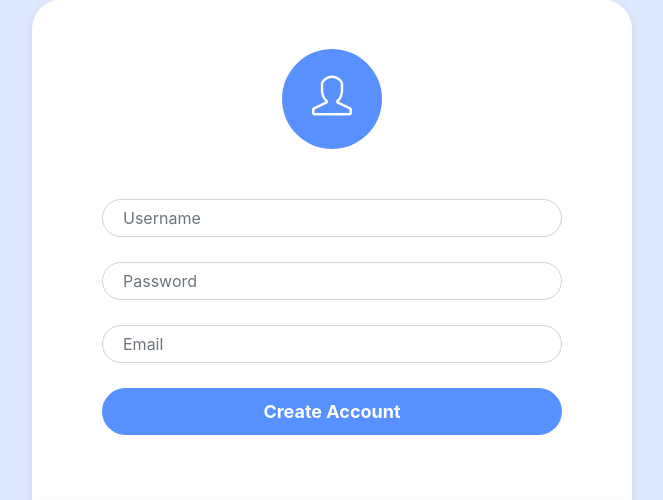
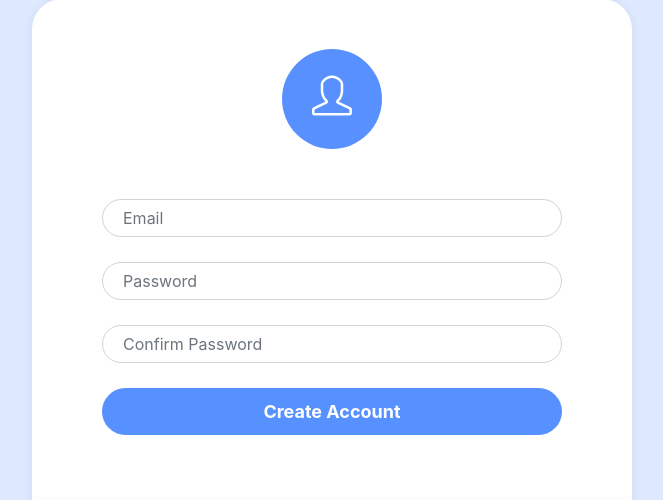
Before and after one commit to lanyshi/php_user_authentication, a PHP site: page /signup.php in a window 1280 px wide. Shown: the part 51-551 px from the top of the page, without its empty margins (308-971 px from the left). Run offline with PHP 8.4, Linux system fonts and the light colour scheme; some libraries are stand-ins or nearby versions.

Commit message:
Change Register form fields

```diff
--- a/controllers/register.php
+++ b/controllers/register.php
@@ -4,36 +4,26 @@
 include('config/db.php');
 
 // Error & success messages
-global $success_msg, $email_exist, $username_exist, $_usernameErr, $_emailErr, $_passwordErr;
-global $usernameEmptyErr, $emailEmptyErr, $passwordEmptyErr;
+global $email_exist, $_emailErr, $_passwordErr;
+global $emailEmptyErr, $passwordEmptyErr, $confirmPasswordEmptyErr, $passwordsDontMatchErr;
 
 // Set empty form vars for validation mapping
-$_username = $_email = $_password = "";
+$_email = $_password = "";
 
-if(isset($_POST["submit"])) {
-    $username = $_POST["username"];
+if(isset($_POST["register"])) {
     $email = $_POST["email"];
     $password = $_POST["password"];
-
-    // check if username already exists
-    $username_check_query = mysqli_query($connection, "SELECT * FROM users WHERE username = '{$username}' ");
-    $userRowCount = mysqli_num_rows($username_check_query);
+    $confirmPassword = $_POST["confirm_password"];
 
     // check if email already exists
     $email_check_query = mysqli_query($connection, "SELECT * FROM users WHERE email = '{$email}' ");
-    $emailRowCount = mysqli_num_rows($email_check_query);
+    $rowCount = mysqli_num_rows($email_check_query);
 
     // PHP validation
     // Verify if form values are not empty
-    if(!empty($username) && !empty($email) && !empty($password)){
-        // check if username already exist
-        if($userRowCount > 0) {
-            $username_exist = '
-                <div class="alert alert-danger" role="alert">
-                    Username already exists.
-                </div>';
-        }
-        elseif ($emailRowCount > 0) {
+    if(!empty($email) && !empty($password) && !empty($confirmPassword)){
+        // check if email already exist
+        if ($rowCount > 0) {
             $email_exist = '
                 <div class="alert alert-danger" role="alert">
                     Email has already been registered.
@@ -41,21 +31,14 @@ if(isset($_POST["submit"])) {
         }
         else {
             // clean the form data before sending to database
-            $_username = mysqli_real_escape_string($connection, $username);
             $_email = mysqli_real_escape_string($connection, $email);
             $_password = mysqli_real_escape_string($connection, $password);
+            $_confirmPassword = mysqli_real_escape_string($connection, $confirmPassword);
 
             // perform validation
-            $username_valid = preg_match("/^[a-z\d_]{5,20}$/i", $_username);
             $email_valid = filter_var($_email, FILTER_VALIDATE_EMAIL);
             $password_valid = preg_match("/^(?=.*\d)(?=.*[a-z])(?=.*[A-Z])[0-9A-Za-z]{8,20}$/", $_password);
 
-            if(!$username_valid) {
-                $_usernameErr = '
-                    <div class="alert alert-danger">
-                        Username should only contain alphabet, number, underscore, and has 5 to 20 characters.
-                    </div>';
-            }
             if(!$email_valid) {
                 $_emailErr = '<div class="alert alert-danger">
                             Email format is invalid.
@@ -67,13 +50,15 @@ if(isset($_POST["submit"])) {
                         </div>';
             }
 
-            if($username_valid && $email_valid && $password_valid) {
-                // Password hash
+            if($email_valid && $password_valid) {
+                // Passwords hash
                 $password_hash = password_hash($password, PASSWORD_BCRYPT);
 
+                // check password confirmation
+                if(password_verify($_confirmPassword, $password_hash)) {
                     // Query
-                $sql = "INSERT INTO users (username, email, password, date_time) VALUES (
-                        '{$username}', '{$email}', AES_ENCRYPT('{$password}', 'passw'), now())";
+                    $sql = "INSERT INTO users (email, password, date_time) VALUES (
+                        '{$email}', AES_ENCRYPT('{$password}', 'passw'), now())";
 
                     // Create mysql query
                     $sqlQuery = mysqli_query($connection, $sql);
@@ -85,14 +70,15 @@ if(isset($_POST["submit"])) {
                         header("Location: registration_success.php");
                     }
                 }
+                else {
+                    $passwordsDontMatchErr = '<div class="alert alert-danger">
+                             Passwords do not match.
+                        </div>';
+                }
+            }
         }
     }
     else {
-        if(empty($username)) {
-            $usernameEmptyErr = '<div class="alert alert-danger">
-                    Username can\'t be blank.
-                </div>';
-        }
         if(empty($email)) {
             $emailEmptyErr = '<div class="alert alert-danger">
                     Email can\'t be blank.
@@ -103,6 +89,11 @@ if(isset($_POST["submit"])) {
                     Password can\'t be blank.
                 </div>';
         }
+        if(empty($confirmPassword)) {
+            $confirmPasswordEmptyErr = '<div class="alert alert-danger">
+                    Please confirm password.
+                </div>';
+        }
     }
 }
 ?>
--- a/css/style.css
+++ b/css/style.css
@@ -42,7 +42,7 @@ body{
     padding: 10px 20px;
 }
 
-.registration-form .create-account, .success-form .success-login{
+.registration-form .submit, .success-form .success-login{
     border-radius: 30px;
     padding: 10px 20px;
     font-size: 18px;
--- a/index.php
+++ b/index.php
@@ -20,13 +20,13 @@
             <span><i class="icon icon-user"></i></span>
         </div>
         <div class="form-group">
-            <input type="text" class="form-control item" id="username" placeholder="Username">
+            <input type="text" class="form-control item" name="username" id="username" placeholder="Username">
         </div>
         <div class="form-group">
-            <input type="password" class="form-control item" id="password" placeholder="Password">
+            <input type="password" class="form-control item" name="password" id="password" placeholder="Password">
         </div>
         <div class="form-group">
-            <button type="button" class="btn btn-block create-account">Login</button>
+            <button type="button" class="btn btn-block submit" name="login" id="login">Login</button>
         </div>
     </form>
     <div class="alternate">
--- a/signup.php
+++ b/signup.php
@@ -22,10 +22,10 @@
             <span><i class="icon icon-user"></i></span>
         </div>
         <div class="form-group">
-            <input type="text" class="form-control item" name="username" id="username" placeholder="Username">
+            <input type="email" class="form-control item" name="email" id="email" placeholder="Email">
 
-            <?php echo $_usernameErr; ?>
-            <?php echo $usernameEmptyErr; ?>
+            <?php echo $_emailErr; ?>
+            <?php echo $emailEmptyErr; ?>
         </div>
         <div class="form-group">
             <input type="password" class="form-control item" name="password" id="password" placeholder="Password">
@@ -34,16 +34,14 @@
             <?php echo $passwordEmptyErr; ?>
         </div>
         <div class="form-group">
-            <input type="email" class="form-control item" name="email" id="email" placeholder="Email">
+            <input type="password" class="form-control item" name="confirm_password" id="confirm_password" placeholder="Confirm Password">
 
-            <?php echo $_emailErr; ?>
-            <?php echo $emailEmptyErr; ?>
+            <?php echo $confirmPasswordEmptyErr; ?>
+            <?php echo $passwordsDontMatchErr; ?>
         </div>
         <div class="form-group">
-            <button type="submit" class="btn btn-block create-account" name="submit" id="submit">Create Account</button>
+            <button type="submit" class="btn btn-block submit" name="register" id="register">Create Account</button>
         </div>
-
-        <?php echo $username_exist; ?>
         <?php echo $email_exist; ?>
     </form>
     <div class="alternate">
```
Lines whose indentation alone changed are shown as unchanged.
